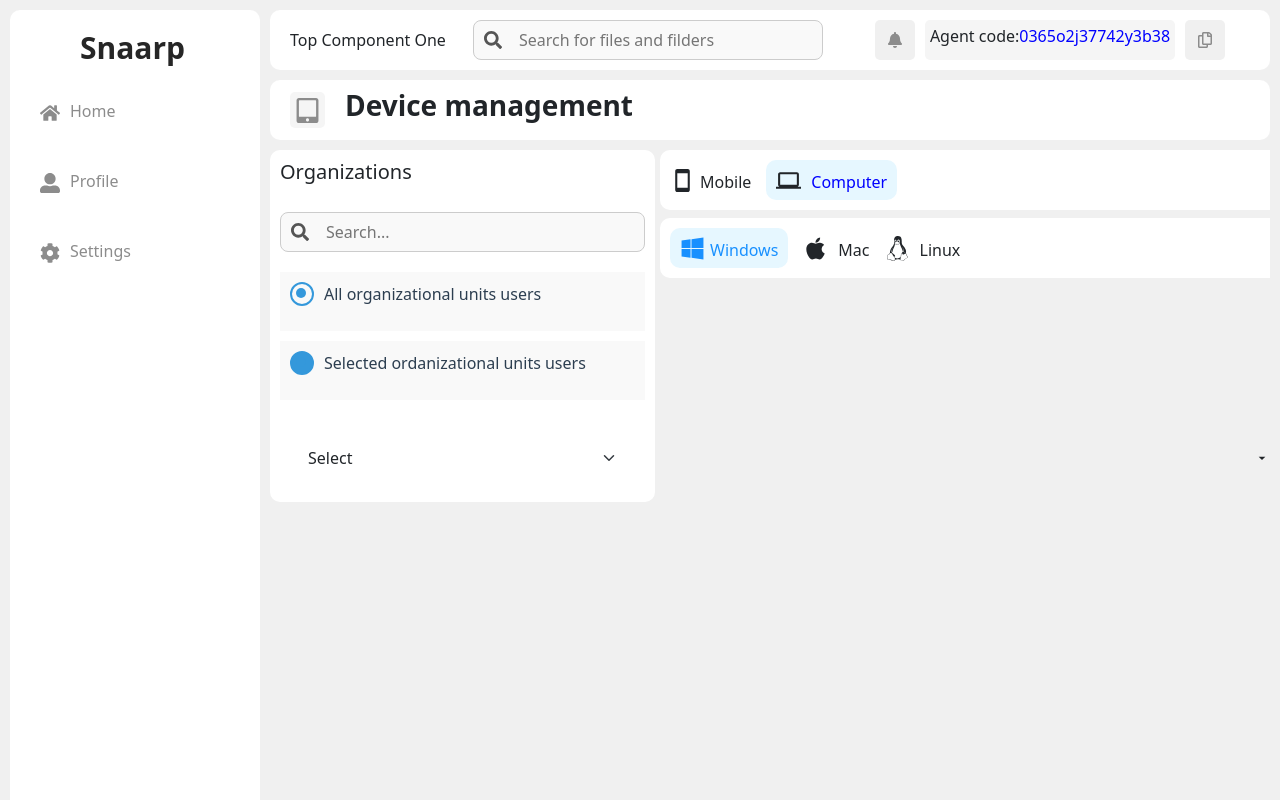
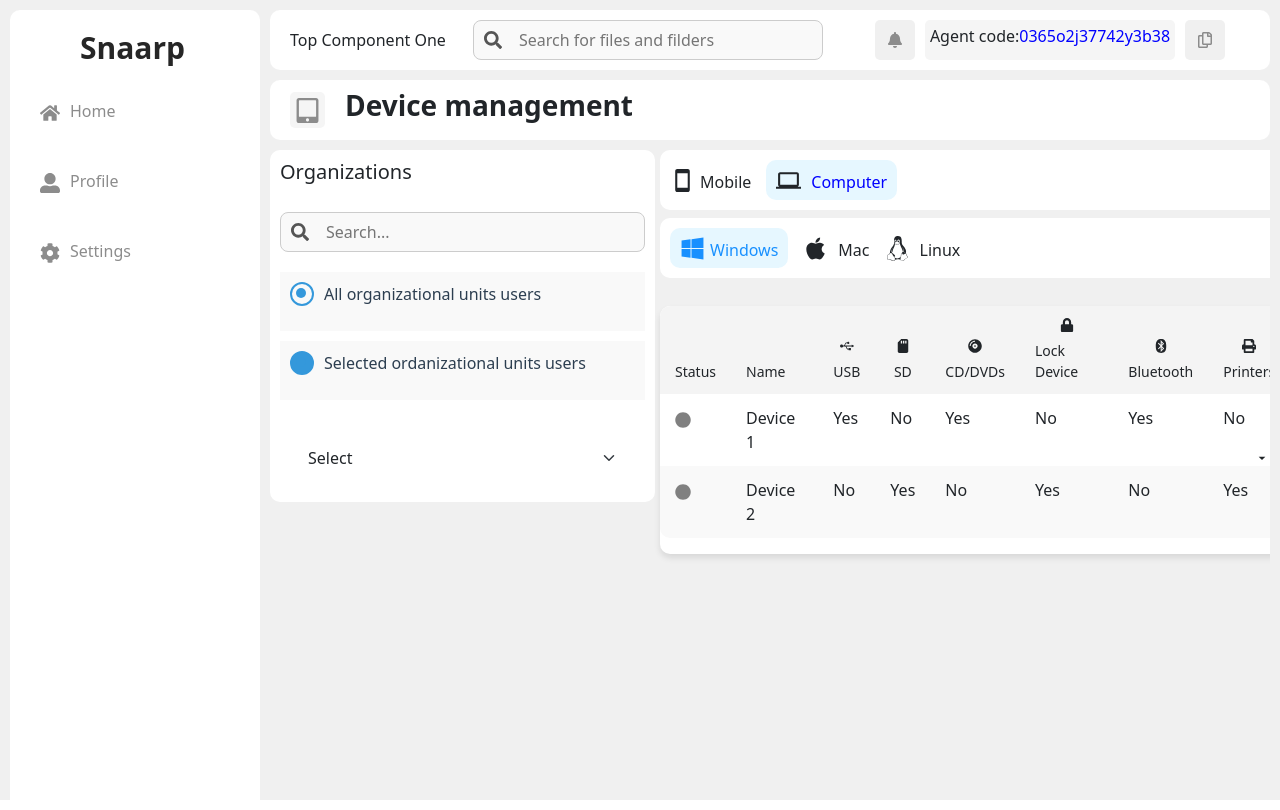
Before and after one commit to Peterzolo/Snaarp-Dashboard, a React (Vite) app: page /dashboard in a window 1280 px wide. Built offline with nearby package versions, Linux system fonts and the light colour scheme.

Commit message:
Table
Created  the table component

```diff
--- /dev/null
+++ b/src/Screens/dashboard/RightContent/components/TableWrapperComponent.tsx
@@ -0,0 +1,37 @@
+import React from 'react';
+import { Table } from './table/components/Table';
+
+const data = [
+  {
+    status: 'Active',
+    name: 'Device 1',
+    usb: 'Yes',
+    sd: 'No',
+    cd: 'Yes',
+    lockDevice: 'No',
+    bluetooth: 'Yes',
+    printers: 'No',
+    shutdownDevice: 'No',
+    rebootDevice: 'Yes',
+  },
+  {
+    status: 'Inactive',
+    name: 'Device 2',
+    usb: 'No',
+    sd: 'Yes',
+    cd: 'No',
+    lockDevice: 'Yes',
+    bluetooth: 'No',
+    printers: 'Yes',
+    shutdownDevice: 'Yes',
+    rebootDevice: 'No',
+  },
+];
+
+export const TableWrapperComponent = () => {
+  return (
+    <div>
+      <Table data={data} />
+    </div>
+  );
+};
--- /dev/null
+++ b/src/Screens/dashboard/RightContent/components/table/components/Table.tsx
@@ -0,0 +1,137 @@
+import React from 'react';
+import styled from 'styled-components';
+import 'bootstrap/dist/css/bootstrap.min.css';
+import {
+  FaUsb,
+  FaSdCard,
+  FaCompactDisc,
+  FaLock,
+  FaBluetooth,
+  FaPrint,
+  FaPowerOff,
+  FaRedo,
+  FaCircle,
+} from 'react-icons/fa';
+
+const TableContainer = styled.div`
+  overflow-x: auto;
+  margin: 20px 0;
+  border-radius: 10px;
+  background: #fff; /* Optional: Add a background color */
+  box-shadow: 0 4px 6px rgba(0, 0, 0, 0.1); /* Optional: Add a shadow for better appearance */
+`;
+
+const CustomTable = styled.table`
+  width: 100%;
+  border-collapse: separate; /* Enables spacing for border-radius effect */
+  border-spacing: 0; /* Ensures no spacing between cells */
+  text-align: left;
+  overflow: hidden;
+  border-radius: 10px;
+
+  th,
+  td {
+    padding: 12px 15px;
+    border: none; /* Removes borders */
+  }
+
+  th {
+    background-color: #f4f4f4;
+    font-weight: normal;
+    font-size: 14px;
+  }
+
+  tr:nth-child(even) {
+    background-color: #f9f9f9;
+  }
+
+  tr:hover {
+    background-color: #f1f1f1;
+  }
+`;
+
+const IconContainer = styled.span`
+  display: flex;
+  flex-direction: column;
+  align-items: center;
+  justify-content: center;
+  gap: 8px;
+`;
+
+const StatusIcon = styled(FaCircle)<{ isActive: boolean }>`
+  color: ${(props) => (props.isActive ? 'green' : 'gray')};
+  cursor: pointer;
+`;
+
+export const Table = ({ data }: { data: Array<any> }) => {
+  return (
+    <TableContainer>
+      <CustomTable className="table table-responsive">
+        <thead>
+          <tr>
+            <th>Status</th>
+            <th>Name</th>
+            <th>
+              <IconContainer>
+                <FaUsb /> USB
+              </IconContainer>
+            </th>
+            <th>
+              <IconContainer>
+                <FaSdCard /> SD
+              </IconContainer>
+            </th>
+            <th>
+              <IconContainer>
+                <FaCompactDisc /> CD/DVDs
+              </IconContainer>
+            </th>
+            <th>
+              <IconContainer>
+                <FaLock /> Lock Device
+              </IconContainer>
+            </th>
+            <th>
+              <IconContainer>
+                <FaBluetooth /> Bluetooth
+              </IconContainer>
+            </th>
+            <th>
+              <IconContainer>
+                <FaPrint /> Printers
+              </IconContainer>
+            </th>
+            <th>
+              <IconContainer>
+                <FaPowerOff /> Shutdown Device
+              </IconContainer>
+            </th>
+            <th>
+              <IconContainer>
+                <FaRedo /> Reboot Device
+              </IconContainer>
+            </th>
+          </tr>
+        </thead>
+        <tbody>
+          {data.map((row, index) => (
+            <tr key={index}>
+              <td>
+                <StatusIcon isActive={row.status === 'active'} />
+              </td>
+              <td>{row.name}</td>
+              <td>{row.usb}</td>
+              <td>{row.sd}</td>
+              <td>{row.cd}</td>
+              <td>{row.lockDevice}</td>
+              <td>{row.bluetooth}</td>
+              <td>{row.printers}</td>
+              <td>{row.shutdownDevice}</td>
+              <td>{row.rebootDevice}</td>
+            </tr>
+          ))}
+        </tbody>
+      </CustomTable>
+    </TableContainer>
+  );
+};
--- a/src/Screens/dashboard/RightContent/index.tsx
+++ b/src/Screens/dashboard/RightContent/index.tsx
@@ -2,12 +2,14 @@ import React from 'react';
 import { styled } from 'styled-components';
 import { TopSearchWrapperOne } from './components/TopSearchWrapperOne';
 import { TopSearchWrapperTwo } from './components/TopSearchWrapperTwo';
+import { TableWrapperComponent } from './components/TableWrapperComponent';
 
 export const RightContent = () => {
   return (
     <MainWrapper>
       <TopSearchWrapperOne />
       <TopSearchWrapperTwo />
+      <TableWrapperComponent />
     </MainWrapper>
   );
 };
```
